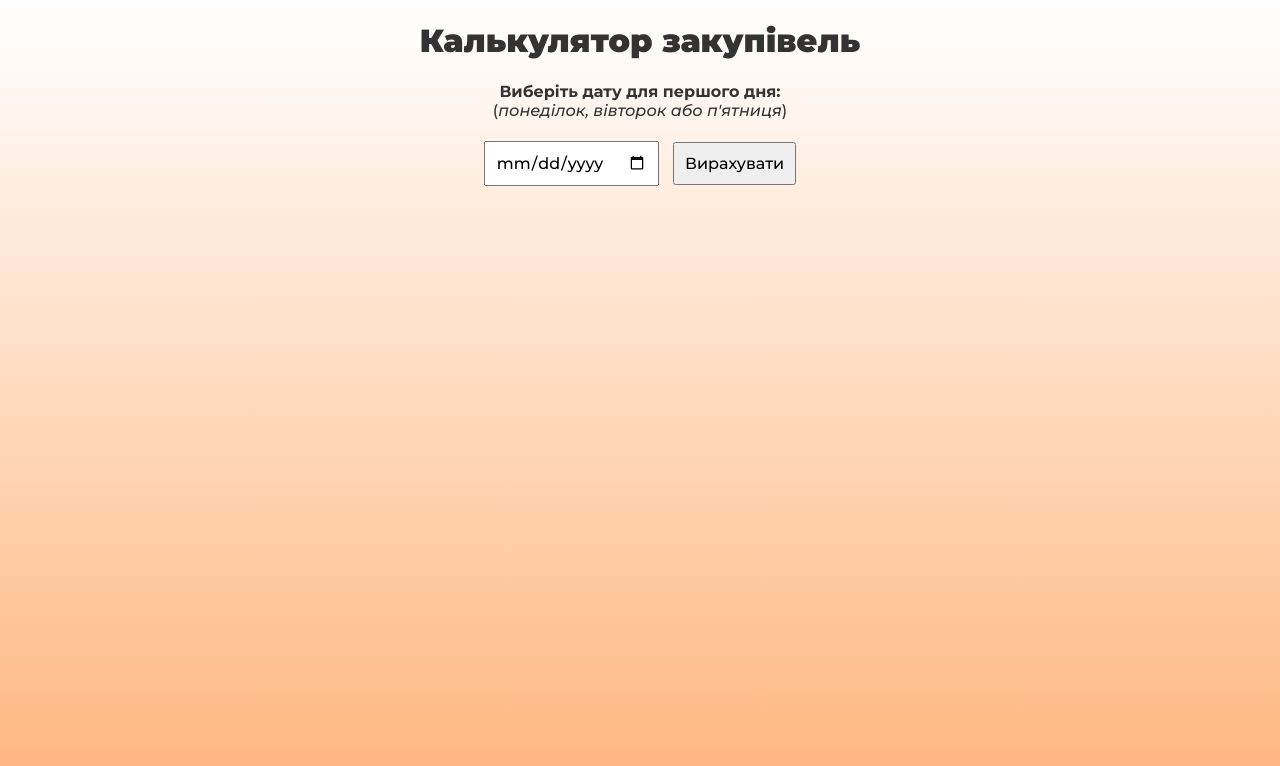
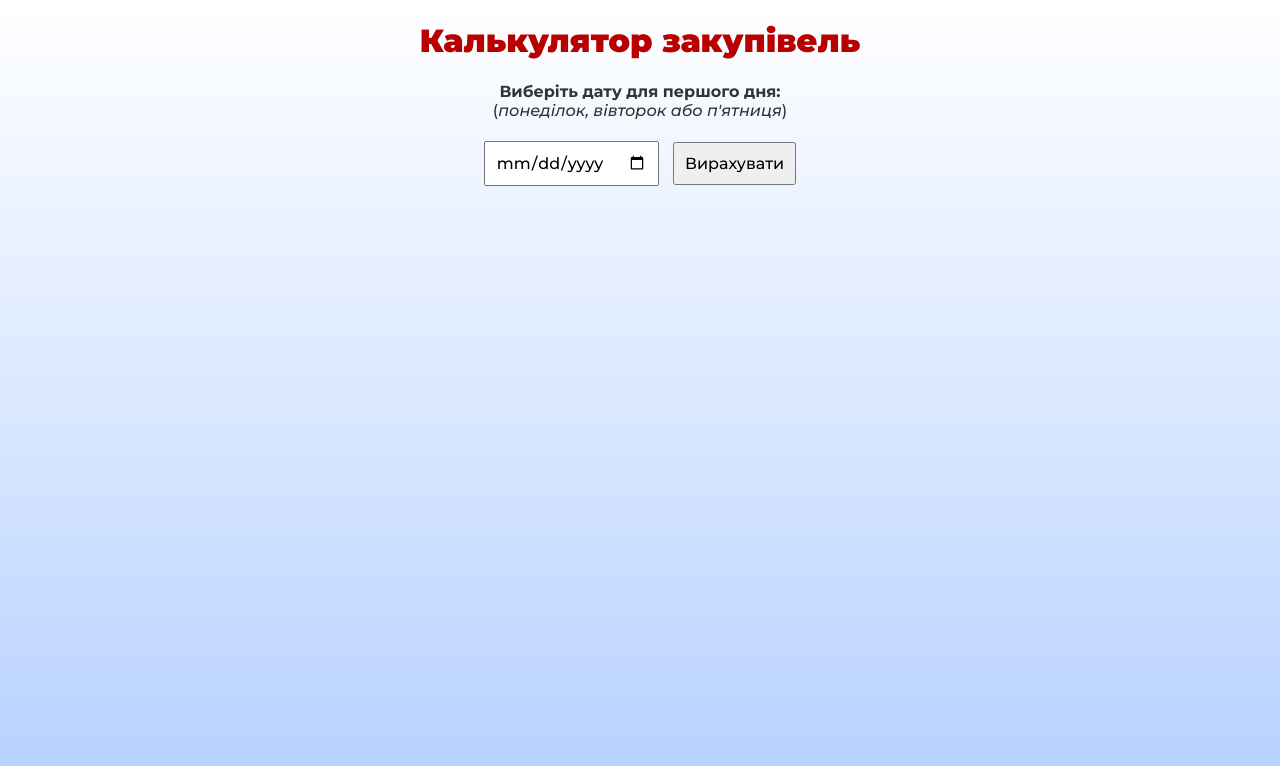
Before and after one commit to gitknu/ddcount, a plain HTML site: page index.html in a window 1280 px wide. Drawn offline with nearby package versions, Linux system fonts and the light colour scheme.

Commit message:
Update index.html

```diff
--- a/index.html
+++ b/index.html
@@ -6,9 +6,12 @@
     <title>Калькулятор закупівель</title>
     <style>
         @import url('https://fonts.googleapis.com/css2?family=Montserrat:ital,wght@0,100..900;1,100..900&display=swap');
+        h1 {
+            color:#b80000;
+        }
         body {
-            font-family: "Montserrat", sans-serif; /* Apply Montserrat to the entire body */
-            background: linear-gradient(to bottom, white, #feb47b);
+            font-family: "Montserrat", sans-serif;
+            background: linear-gradient(to bottom, white, #b5d0ff);
             color: #333;
             margin: 0;
             padding: 0;
```
